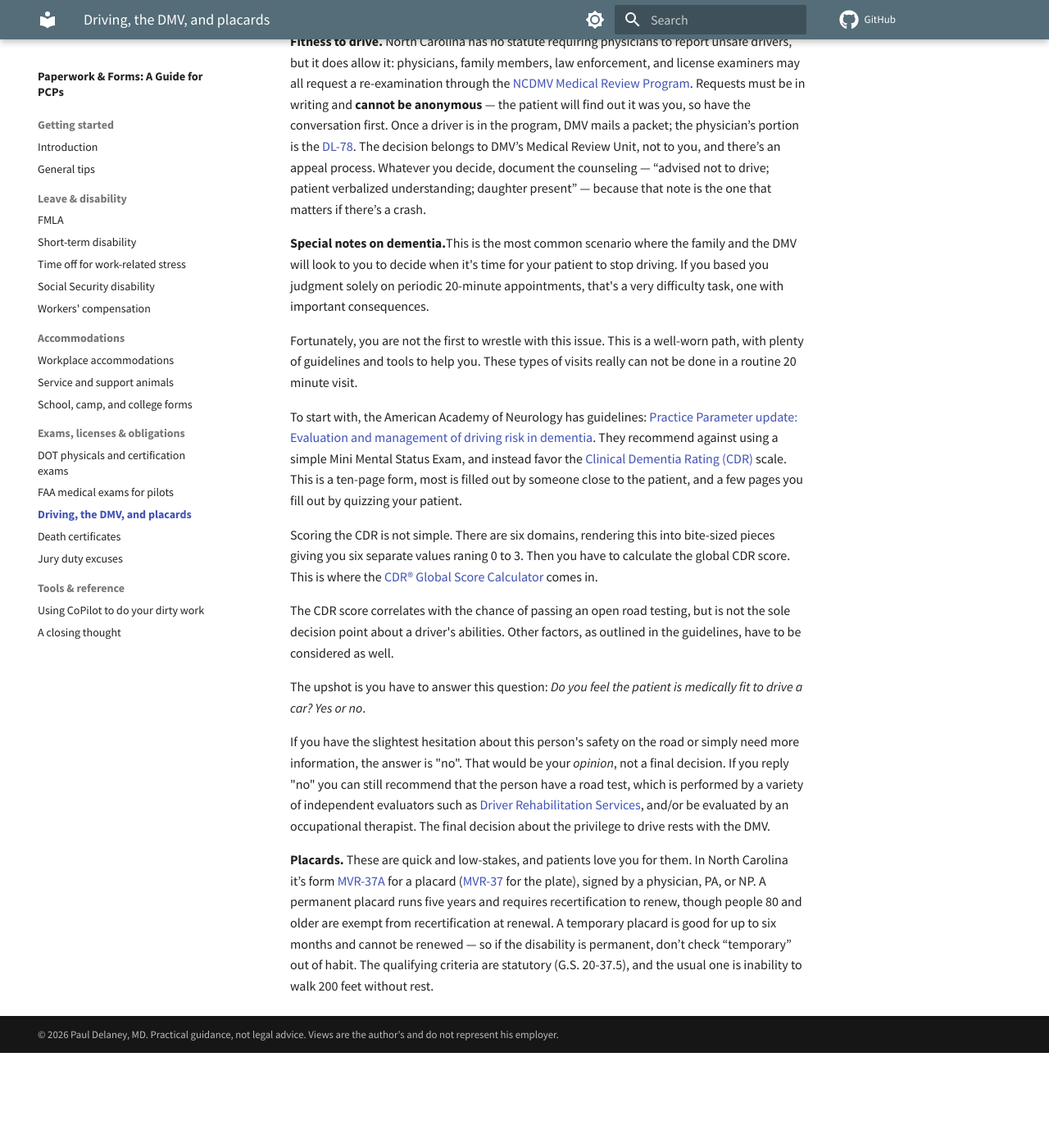
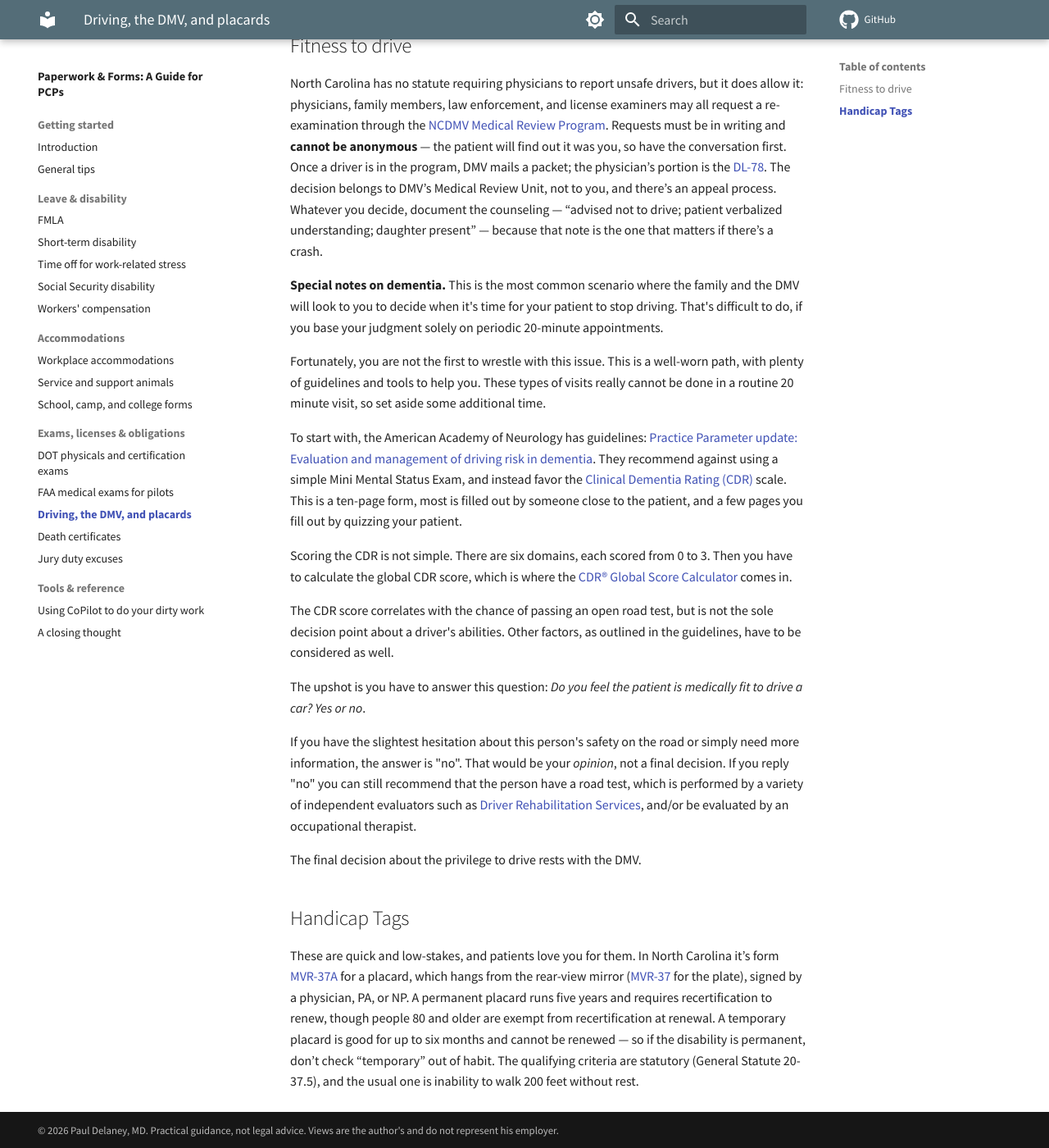
Before and after one commit to pdel4096/PCP-paperwork-guide, an MkDocs documentation site: the page built from docs/exams/dmv.md, in a window 1280 px wide and 1400 px high, scrolled down 525 px. Shown: the whole window at 82% size. Built offline with MkDocs 1.6.1 and Material for MkDocs 9.7.7, drawn with Linux system fonts in a browser that asks for light colours; comment, search, counter and statistics services are not loaded; before the commit the page ends 1809 px from its top, so only the background shows below that.

Commit message:
Update from Mac Mini 2026-09-20 22:18

```diff
--- a/docs/exams/dmv.md
+++ b/docs/exams/dmv.md
@@ -4,20 +4,26 @@ title: "Driving, the DMV, and placards"
 ![Handicap Photo](../assets/handicap.jpg)
 # Driving, the DMV, and placards
 
-**Fitness to drive.** North Carolina has no statute requiring physicians to report unsafe drivers, but it does allow it: physicians, family members, law enforcement, and license examiners may all request a re-examination through the [NCDMV Medical Review Program](https://www.ncdot.gov/dmv/license-id/license-suspension/medical-review-program/Pages/default.aspx). Requests must be in writing and **cannot be anonymous** — the patient will find out it was you, so have the conversation first. Once a driver is in the program, DMV mails a packet; the physician’s portion is the [DL-78](https://www.ncdot.gov/dmv/downloads/Documents/DL-78.pdf). The decision belongs to DMV’s Medical Review Unit, not to you, and there’s an appeal process. Whatever you decide, document the counseling — “advised not to drive; patient verbalized understanding; daughter present” — because that note is the one that matters if there’s a crash.
+## Fitness to drive
 
-**Special notes on dementia.**This is the most common scenario where the family and the DMV will look to you to decide when it's time for your patient to stop driving. If you based you judgment solely on periodic 20-minute appointments, that's a very difficulty task, one with important consequences.
+North Carolina has no statute requiring physicians to report unsafe drivers, but it does allow it: physicians, family members, law enforcement, and license examiners may all request a re-examination through the [NCDMV Medical Review Program](https://www.ncdot.gov/dmv/license-id/license-suspension/medical-review-program/Pages/default.aspx). Requests must be in writing and **cannot be anonymous** — the patient will find out it was you, so have the conversation first. Once a driver is in the program, DMV mails a packet; the physician’s portion is the [DL-78](https://www.ncdot.gov/dmv/downloads/Documents/DL-78.pdf). The decision belongs to DMV’s Medical Review Unit, not to you, and there’s an appeal process. Whatever you decide, document the counseling — “advised not to drive; patient verbalized understanding; daughter present” — because that note is the one that matters if there’s a crash.
 
-Fortunately, you are not the first to wrestle with this issue. This is a well-worn path, with plenty of guidelines and tools to help you. These types of visits really can not be done in a routine 20 minute visit.
+**Special notes on dementia.** This is the most common scenario where the family and the DMV will look to you to decide when it's time for your patient to stop driving. That's difficult to do, if you base your judgment solely on periodic 20-minute appointments.
+
+Fortunately, you are not the first to wrestle with this issue. This is a well-worn path, with plenty of guidelines and tools to help you. These types of visits really cannot be done in a routine 20 minute visit, so set aside some additional time.
 
 To start with, the American Academy of Neurology has guidelines: [Practice Parameter update: Evaluation and management of driving risk in dementia](https://www.aan.com/globals/axon/assets/7091.pdf). They recommend against using a simple Mini Mental Status Exam, and instead favor the [Clinical Dementia Rating (CDR)]([https://knightadrc.wustl.edu/app/uploads/2021/10/English-New-Zealand.pdf) scale. This is a ten-page form, most is filled out by someone close to the patient, and a few pages you fill out by quizzing your patient.
 
-Scoring the CDR is not simple. There are six domains, rendering this into bite-sized pieces giving you six separate values raning 0 to 3. Then you have to calculate the global CDR score. This is where the [CDR® Global Score Calculator](https://www.naccdata.org/calculators/) comes in.
+Scoring the CDR is not simple. There are six domains, each scored from 0 to 3. Then you have to calculate the global CDR score, which is where the [CDR® Global Score Calculator](https://www.naccdata.org/calculators/) comes in.
 
-The CDR score correlates with the chance of passing an open road testing, but is not the sole decision point about a driver's abilities. Other factors, as outlined in the guidelines, have to be considered as well.
+The CDR score correlates with the chance of passing an open road test, but is not the sole decision point about a driver's abilities. Other factors, as outlined in the guidelines, have to be considered as well.
 
 The upshot is you have to answer this question: *Do you feel the patient is medically fit to drive a car? Yes or no*.
 
-If you have the slightest hesitation about this person's safety on the road or simply need more information, the answer is "no". That would be your *opinion*, not a final decision. If you reply "no" you can still recommend that the person have a road test, which is performed by a variety of independent evaluators such as [Driver Rehabilitation Services](https://www.driver-rehab.com), and/or be evaluated by an occupational therapist. The final decision about the privilege to drive rests with the DMV.
+If you have the slightest hesitation about this person's safety on the road or simply need more information, the answer is "no". That would be your *opinion*, not a final decision. If you reply "no" you can still recommend that the person have a road test, which is performed by a variety of independent evaluators such as [Driver Rehabilitation Services](https://www.driver-rehab.com), and/or be evaluated by an occupational therapist.
 
-**Placards.** These are quick and low-stakes, and patients love you for them. In North Carolina it’s form [MVR-37A](https://www.ncdot.gov/dmv/downloads/Documents/MVR-37A.pdf) for a placard ([MVR-37](https://www.ncdot.gov/dmv/downloads/Documents/MVR-37.pdf) for the plate), signed by a physician, PA, or NP. A permanent placard runs five years and requires recertification to renew, though people 80 and older are exempt from recertification at renewal. A temporary placard is good for up to six months and cannot be renewed — so if the disability is permanent, don’t check “temporary” out of habit. The qualifying criteria are statutory (G.S. 20-37.5), and the usual one is inability to walk 200 feet without rest.
+The final decision about the privilege to drive rests with the DMV.
+
+## Handicap Tags
+
+These are quick and low-stakes, and patients love you for them. In North Carolina it’s form [MVR-37A](https://www.ncdot.gov/dmv/downloads/Documents/MVR-37A.pdf) for a placard, which hangs from the rear-view mirror ([MVR-37](https://www.ncdot.gov/dmv/downloads/Documents/MVR-37.pdf) for the plate), signed by a physician, PA, or NP. A permanent placard runs five years and requires recertification to renew, though people 80 and older are exempt from recertification at renewal. A temporary placard is good for up to six months and cannot be renewed — so if the disability is permanent, don’t check “temporary” out of habit. The qualifying criteria are statutory (General Statute 20-37.5), and the usual one is inability to walk 200 feet without rest.
```
